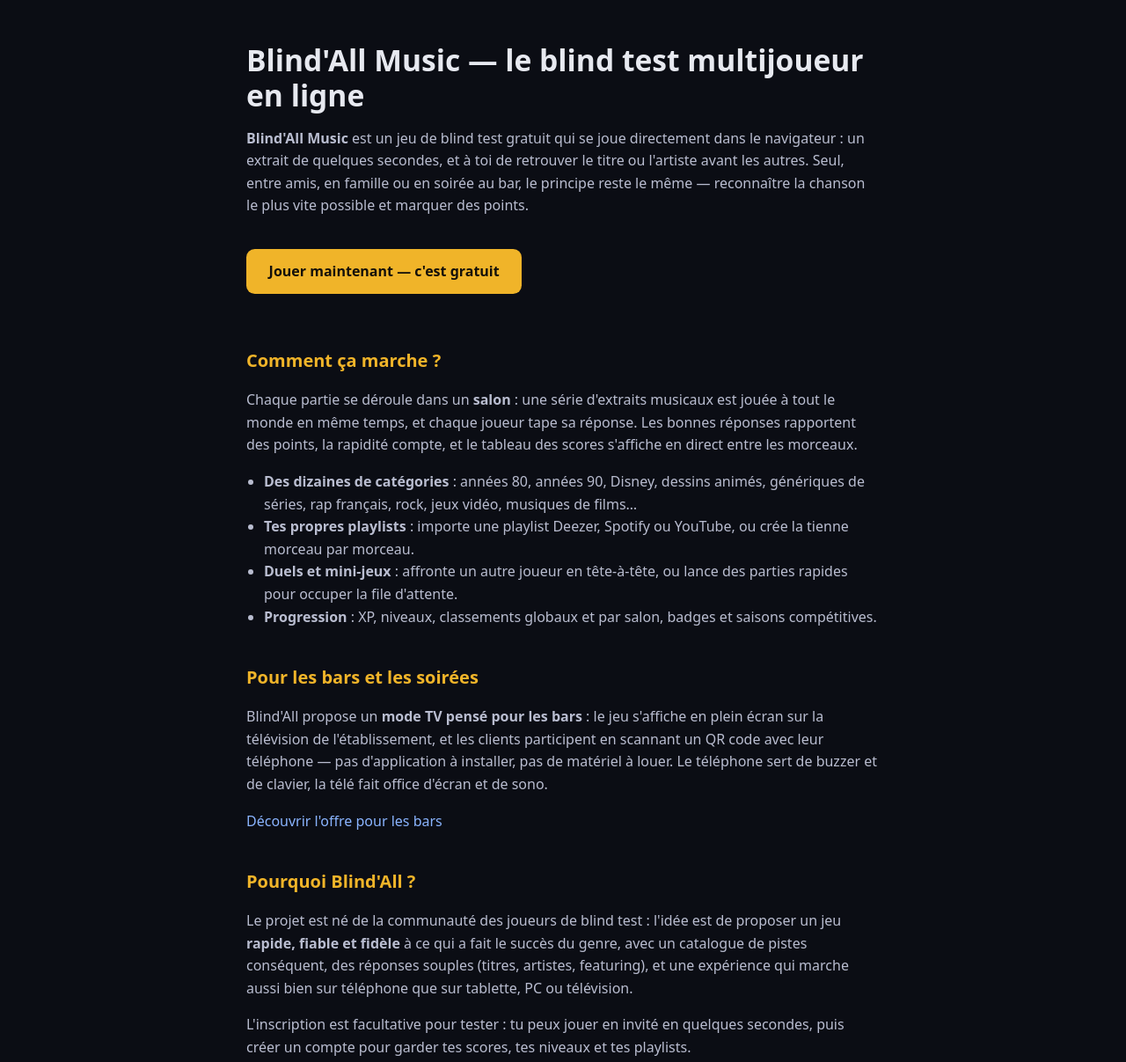
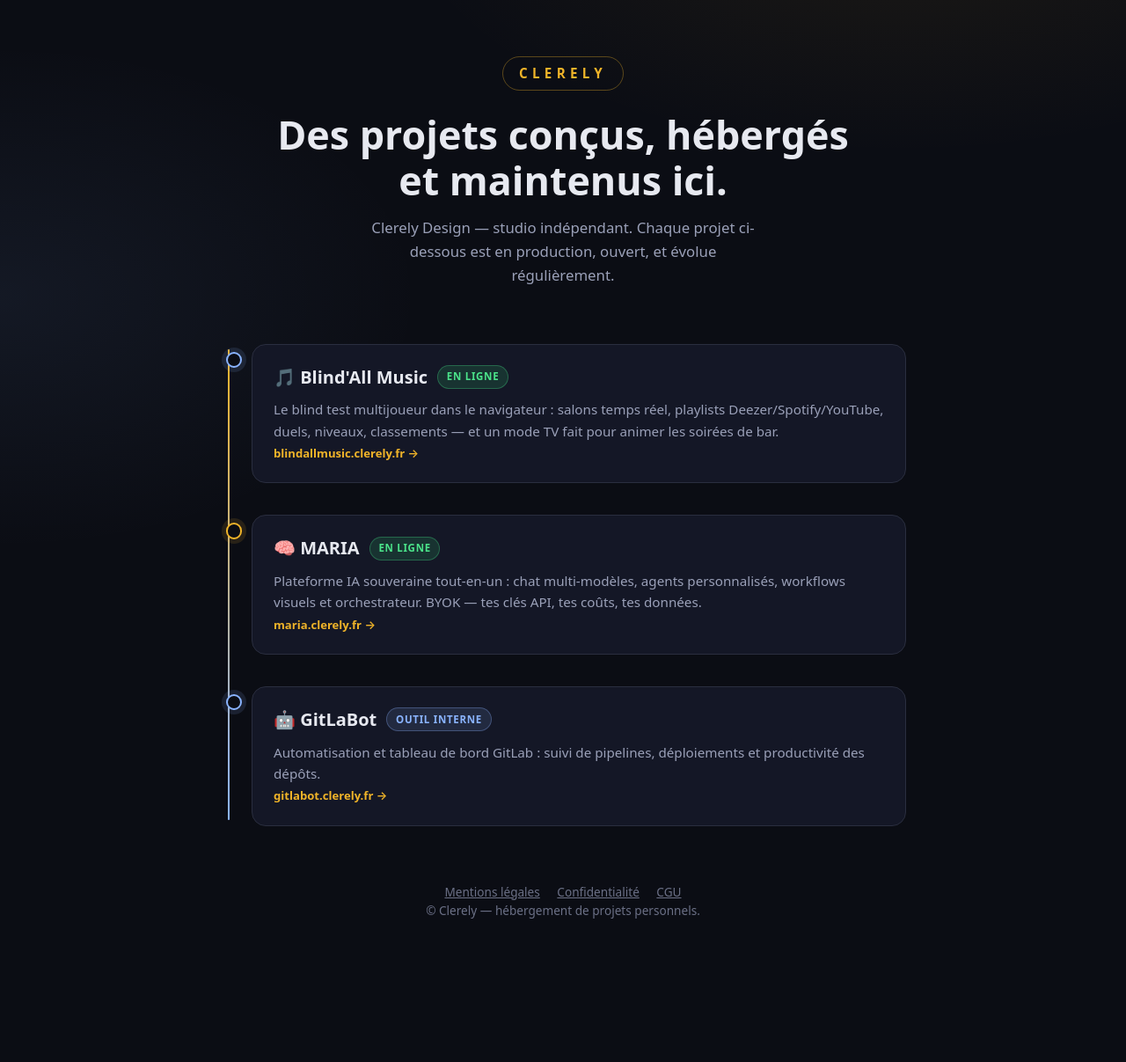
Before and after one commit to byPreaZy/blindallmusic, a plain HTML site: page rootverify/index.html in a window 1280 px wide. Shown: the top 1207 px of the page at 88% size. After the commit the page ends 1126 px from the top, so only its background shows below. Drawn offline with Linux system fonts and the light colour scheme.

Commit message:
feat(root): clerely.fr portfolio with animated project timeline
Replaces the Blind'All-only landing with a studio page: animated
scroll timeline listing MARIA, GitLaBot and Blind'All Music, each
linking to its site. Richer publisher content for AdSense review.

```diff
--- a/rootverify/index.html
+++ b/rootverify/index.html
@@ -4,106 +4,206 @@
     <meta charset="utf-8" />
     <meta name="viewport" content="width=device-width, initial-scale=1" />
     <meta name="google-adsense-account" content="ca-pub-9636110648577560" />
-    <meta name="description" content="Blind'All Music — le jeu de blind test en ligne multijoueur. Reconnais les chansons, défie tes amis, organise des soirées musicales. Gratuit, sans installation." />
+    <meta name="description" content="Clerely Design — studio indépendant. MARIA (IA souveraine), GitLaBot, Blind'All Music : des projets web conçus, hébergés et maintenus en France." />
     <script async src="https://pagead2.googlesyndication.com/pagead/js/adsbygoogle.js?client=ca-pub-9636110648577560"
       crossorigin="anonymous"></script>
-    <title>Clerely — Blind'All Music, le blind test multijoueur en ligne</title>
+    <title>Clerely — projets &amp; sites</title>
     <style>
-      :root { color-scheme: dark; }
+      :root {
+        color-scheme: dark;
+        --bg: #0b0d14;
+        --panel: #141726;
+        --line: #2a2e3f;
+        --text: #e7e9f0;
+        --muted: #9aa0b8;
+        --accent: #f0b429;
+        --accent2: #8ab4ff;
+      }
       * { box-sizing: border-box; }
       body {
         margin: 0;
         font-family: system-ui, -apple-system, "Segoe UI", sans-serif;
-        background: #0b0d14;
-        color: #e7e9f0;
+        background:
+          radial-gradient(60rem 30rem at 80% -10%, rgba(240, 180, 41, 0.08), transparent 60%),
+          radial-gradient(50rem 30rem at 0% 30%, rgba(138, 180, 255, 0.07), transparent 60%),
+          var(--bg);
+        color: var(--text);
         line-height: 1.6;
       }
-      main { max-width: 760px; margin: 0 auto; padding: 3rem 1.25rem 4rem; }
-      h1 { font-size: 2.1rem; line-height: 1.2; margin: 0 0 1rem; }
-      h2 { font-size: 1.25rem; margin: 2.5rem 0 0.75rem; color: #f0b429; }
-      p, li { color: #b9bdd0; }
-      a { color: #8ab4ff; text-decoration: none; }
-      a:hover { text-decoration: underline; }
-      .cta {
+      main { max-width: 820px; margin: 0 auto; padding: 4rem 1.25rem 5rem; }
+
+      header { text-align: center; margin-bottom: 4rem; }
+      .logo {
         display: inline-block;
-        margin: 1.25rem 0;
-        padding: 0.8rem 1.6rem;
-        background: #f0b429;
-        color: #14100a;
+        font-weight: 800;
+        font-size: 0.95rem;
+        letter-spacing: 0.35em;
+        text-transform: uppercase;
+        color: var(--accent);
+        border: 1px solid rgba(240, 180, 41, 0.35);
+        border-radius: 999px;
+        padding: 0.4rem 1.1rem;
+        margin-bottom: 1.5rem;
+      }
+      h1 { font-size: clamp(1.9rem, 5vw, 2.8rem); line-height: 1.15; margin: 0 0 1rem; }
+      header p { color: var(--muted); max-width: 46ch; margin: 0 auto; font-size: 1.05rem; }
+
+      /* ---- frise ---- */
+      .timeline { position: relative; margin: 3rem 0 0; padding-left: 2.25rem; }
+      .timeline::before {
+        content: "";
+        position: absolute;
+        left: 0.55rem; top: 0.4rem; bottom: 0.4rem;
+        width: 2px;
+        background: var(--line);
+        border-radius: 2px;
+      }
+      .timeline .fill {
+        position: absolute;
+        left: 0.55rem; top: 0.4rem;
+        width: 2px;
+        height: 0;
+        background: linear-gradient(var(--accent), var(--accent2));
+        border-radius: 2px;
+        transition: height 1.6s cubic-bezier(0.22, 1, 0.36, 1);
+      }
+      .timeline.draw .fill { height: calc(100% - 0.8rem); }
+
+      .node {
+        position: relative;
+        opacity: 0;
+        transform: translateY(18px);
+        transition: opacity 0.7s ease, transform 0.7s cubic-bezier(0.22, 1, 0.36, 1);
+        margin-bottom: 2.25rem;
+      }
+      .node.show { opacity: 1; transform: none; }
+      .node::before {
+        content: "";
+        position: absolute;
+        left: -1.83rem; top: 0.55rem;
+        width: 0.9rem; height: 0.9rem;
+        border-radius: 50%;
+        background: var(--bg);
+        border: 2px solid var(--accent);
+        box-shadow: 0 0 0 5px rgba(240, 180, 41, 0.12);
+      }
+      .node:nth-child(even)::before { border-color: var(--accent2); box-shadow: 0 0 0 5px rgba(138, 180, 255, 0.12); }
+
+      .card {
+        display: block;
+        background: var(--panel);
+        border: 1px solid var(--line);
+        border-radius: 1rem;
+        padding: 1.3rem 1.5rem;
+        text-decoration: none;
+        color: inherit;
+        transition: border-color 0.25s, transform 0.25s, box-shadow 0.25s;
+      }
+      a.card:hover {
+        border-color: var(--accent);
+        transform: translateY(-2px);
+        box-shadow: 0 10px 30px -12px rgba(240, 180, 41, 0.25);
+        text-decoration: none;
+      }
+      .card .top { display: flex; align-items: center; gap: 0.7rem; flex-wrap: wrap; }
+      .card h2 { margin: 0; font-size: 1.25rem; }
+      .badge {
+        font-size: 0.72rem;
         font-weight: 700;
-        border-radius: 0.6rem;
+        letter-spacing: 0.06em;
+        text-transform: uppercase;
+        padding: 0.2rem 0.6rem;
+        border-radius: 999px;
+        background: rgba(46, 213, 115, 0.15);
+        color: #4be38a;
+        border: 1px solid rgba(75, 227, 138, 0.3);
       }
-      .cta:hover { text-decoration: none; filter: brightness(1.08); }
-      ul { padding-left: 1.25rem; }
-      footer { margin-top: 3rem; padding-top: 1.5rem; border-top: 1px solid #2a2e3f; font-size: 0.85rem; color: #6b7086; }
-      footer a { color: #6b7086; margin-right: 1rem; }
+      .badge.dev { background: rgba(138, 180, 255, 0.12); color: var(--accent2); border-color: rgba(138, 180, 255, 0.3); }
+      .card p { margin: 0.55rem 0 0; color: var(--muted); font-size: 0.95rem; }
+      .card .url { margin-top: 0.6rem; font-size: 0.82rem; color: var(--accent); font-weight: 600; }
+
+      footer { margin-top: 4rem; text-align: center; color: #6b7086; font-size: 0.85rem; }
+      footer a { color: #6b7086; margin: 0 0.5rem; }
+      footer a:hover { color: var(--accent); }
     </style>
   </head>
   <body>
     <main>
-      <h1>Blind'All Music — le blind test multijoueur en ligne</h1>
+      <header>
+        <span class="logo">Clerely</span>
+        <h1>Des projets conçus, hébergés<br />et maintenus ici.</h1>
         <p>
-        <strong>Blind'All Music</strong> est un jeu de blind test gratuit qui se joue
-        directement dans le navigateur : un extrait de quelques secondes, et à toi de
-        retrouver le titre ou l'artiste avant les autres. Seul, entre amis, en famille
-        ou en soirée au bar, le principe reste le même — reconnaître la chanson le
-        plus vite possible et marquer des points.
+          Clerely Design — studio indépendant. Chaque projet ci-dessous est en
+          production, ouvert, et évolue régulièrement.
         </p>
+      </header>
+
+      <div class="timeline" id="timeline">
+        <div class="fill"></div>
+
+        <section class="node">
+          <a class="card" href="https://blindallmusic.clerely.fr">
+            <div class="top">
+              <h2>🎵 Blind'All Music</h2>
+              <span class="badge">En ligne</span>
+            </div>
             <p>
-        <a class="cta" href="https://blindallmusic.clerely.fr">Jouer maintenant — c'est gratuit</a>
+              Le blind test multijoueur dans le navigateur : salons temps réel,
+              playlists Deezer/Spotify/YouTube, duels, niveaux, classements —
+              et un mode TV fait pour animer les soirées de bar.
             </p>
+            <span class="url">blindallmusic.clerely.fr →</span>
+          </a>
+        </section>
 
-      <h2>Comment ça marche ?</h2>
+        <section class="node">
+          <a class="card" href="https://maria.clerely.fr">
+            <div class="top">
+              <h2>🧠 MARIA</h2>
+              <span class="badge">En ligne</span>
+            </div>
             <p>
-        Chaque partie se déroule dans un <strong>salon</strong> : une série d'extraits
-        musicaux est jouée à tout le monde en même temps, et chaque joueur tape sa
-        réponse. Les bonnes réponses rapportent des points, la rapidité compte, et le
-        tableau des scores s'affiche en direct entre les morceaux.
+              Plateforme IA souveraine tout-en-un : chat multi-modèles, agents
+              personnalisés, workflows visuels et orchestrateur. BYOK — tes clés
+              API, tes coûts, tes données.
             </p>
-      <ul>
-        <li><strong>Des dizaines de catégories</strong> : années 80, années 90, Disney, dessins animés, génériques de séries, rap français, rock, jeux vidéo, musiques de films…</li>
-        <li><strong>Tes propres playlists</strong> : importe une playlist Deezer, Spotify ou YouTube, ou crée la tienne morceau par morceau.</li>
-        <li><strong>Duels et mini-jeux</strong> : affronte un autre joueur en tête-à-tête, ou lance des parties rapides pour occuper la file d'attente.</li>
-        <li><strong>Progression</strong> : XP, niveaux, classements globaux et par salon, badges et saisons compétitives.</li>
-      </ul>
+            <span class="url">maria.clerely.fr →</span>
+          </a>
+        </section>
 
-      <h2>Pour les bars et les soirées</h2>
+        <section class="node">
+          <a class="card" href="https://gitlabot.clerely.fr">
+            <div class="top">
+              <h2>🤖 GitLaBot</h2>
+              <span class="badge dev">Outil interne</span>
+            </div>
             <p>
-        Blind'All propose un <strong>mode TV pensé pour les bars</strong> : le jeu
-        s'affiche en plein écran sur la télévision de l'établissement, et les clients
-        participent en scannant un QR code avec leur téléphone — pas d'application à
-        installer, pas de matériel à louer. Le téléphone sert de buzzer et de clavier,
-        la télé fait office d'écran et de sono.
+              Automatisation et tableau de bord GitLab : suivi de pipelines,
+              déploiements et productivité des dépôts.
             </p>
-      <p>
-        <a href="https://blindallmusic.clerely.fr/bars">Découvrir l'offre pour les bars</a>
-      </p>
-
-      <h2>Pourquoi Blind'All ?</h2>
-      <p>
-        Le projet est né de la communauté des joueurs de blind test : l'idée est de
-        proposer un jeu <strong>rapide, fiable et fidèle</strong> à ce qui a fait le
-        succès du genre, avec un catalogue de pistes conséquent, des réponses souples
-        (titres, artistes, featuring), et une expérience qui marche aussi bien sur
-        téléphone que sur tablette, PC ou télévision.
-      </p>
-      <p>
-        L'inscription est facultative pour tester : tu peux jouer en invité en
-        quelques secondes, puis créer un compte pour garder tes scores, tes niveaux
-        et tes playlists.
-      </p>
+            <span class="url">gitlabot.clerely.fr →</span>
+          </a>
+        </section>
+      </div>
 
       <footer>
-        <a href="https://blindallmusic.clerely.fr">Accueil du jeu</a>
-        <a href="https://blindallmusic.clerely.fr/faq">FAQ</a>
-        <a href="https://blindallmusic.clerely.fr/rankings">Classements</a>
-        <a href="https://blindallmusic.clerely.fr/bars">Pour les bars</a>
-        <a href="https://blindallmusic.clerely.fr/docs">Documentation</a>
         <a href="https://blindallmusic.clerely.fr/pages/mentions-legales">Mentions légales</a>
+        <a href="https://blindallmusic.clerely.fr/pages/politique-de-confidentialite">Confidentialité</a>
         <a href="https://blindallmusic.clerely.fr/pages/conditions-generales">CGU</a>
         <br />
         © Clerely — hébergement de projets personnels.
       </footer>
     </main>
+
+    <script>
+      var tl = document.getElementById("timeline");
+      requestAnimationFrame(function () { tl.classList.add("draw"); });
+      var io = new IntersectionObserver(function (entries) {
+        entries.forEach(function (e) {
+          if (e.isIntersecting) { e.target.classList.add("show"); io.unobserve(e.target); }
+        });
+      }, { threshold: 0.25 });
+      document.querySelectorAll(".node").forEach(function (n) { io.observe(n); });
+    </script>
   </body>
 </html>
```
Lines whose indentation alone changed are shown as unchanged.
